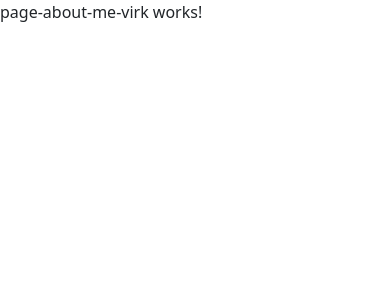
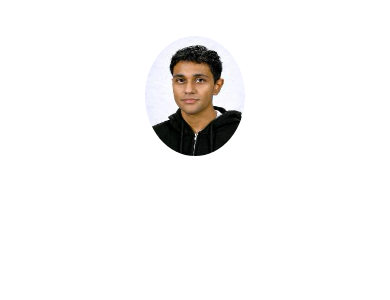
Before and after one commit to mahies/4ahitn_24, an Angular app: page /aboutMeVIRK in a window 390 px wide. Shown: the top 300 px of the page. Built offline with nearby package versions, Linux system fonts and the light colour scheme.

Commit message:
UEB-7: Variablen erstellen UEB-24: Container für den Content erstellt UEB-18: Content 2 rem Padding, mobile Ansicht 1 rem UEB-13: Potraitbild

```diff
--- a/src/app/page-about-me-virk/page-about-me-virk.component.html
+++ b/src/app/page-about-me-virk/page-about-me-virk.component.html
@@ -1 +1,43 @@
-<p>page-about-me-virk works!</p>
+<!DOCTYPE html>
+<html lang="de">
+
+<head>
+  <meta charset="UTF-8">
+  <meta name="viewport" content="width=device-width, initial-scale=1.0">
+  <title>Bild-Vorschau</title>
+  <style>
+    body {
+
+      padding: 2rem;
+    }
+
+    @media (max-width: 768px) {
+      body {
+        padding: 1rem;
+      }
+    }
+
+    .container {
+      max-width: 600px;
+      margin: auto;
+
+      padding: 20px;
+      border-radius: 10px;
+      text-align: center;
+    }
+
+    .container img {
+      height: 120px;
+      width: 100px;
+      border-radius: 50%;
+    }
+  </style>
+</head>
+
+<body>
+<div class="container">
+  <img [src]="imagePath"  alt="Portrait">
+</div>
+</body>
+
+</html>
--- a/src/app/page-about-me-virk/page-about-me-virk.component.ts
+++ b/src/app/page-about-me-virk/page-about-me-virk.component.ts
@@ -7,5 +7,12 @@ import { Component } from '@angular/core';
   styleUrl: './page-about-me-virk.component.scss'
 })
 export class PageAboutMeVIRKComponent {
-
+  Name: string = "VIRK Gurnoor";
+  imagePath: string = 'assets-VIRK/M9gK6W1D85YOw.png';
+  GB: string = "15.11.2006";
+  Wohnort: string= "Wien | Donaustadt";
+  Mail: string = "210044@studierende.htl-donaustadt.at";
+  Github: string = "gurnoor44";
+  ABT: string = "ITEL | Netzwerktechnik";
+  Zitat: string = "[Zitat kommt noch]";
 }
```
Also changed, not shown: public/assets-VIRK/M9gK6W1D85YOw.png (added).
